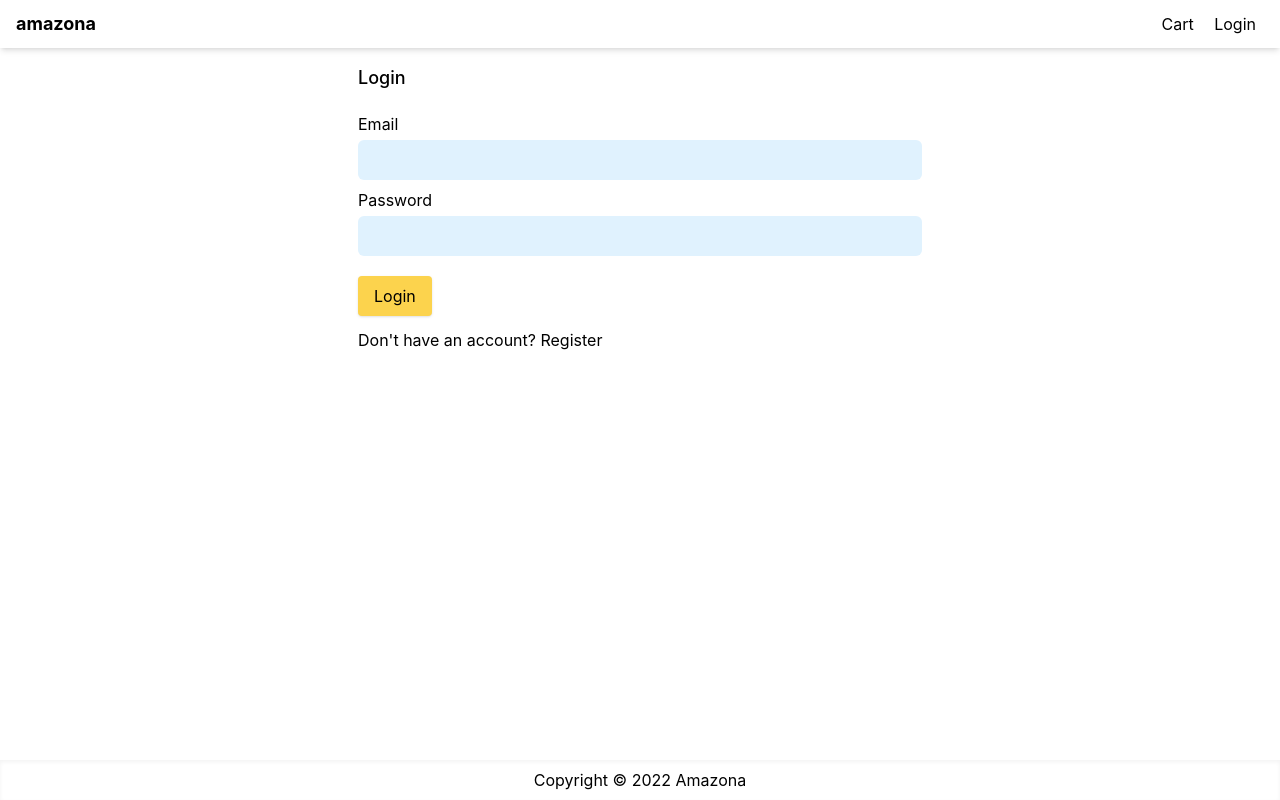
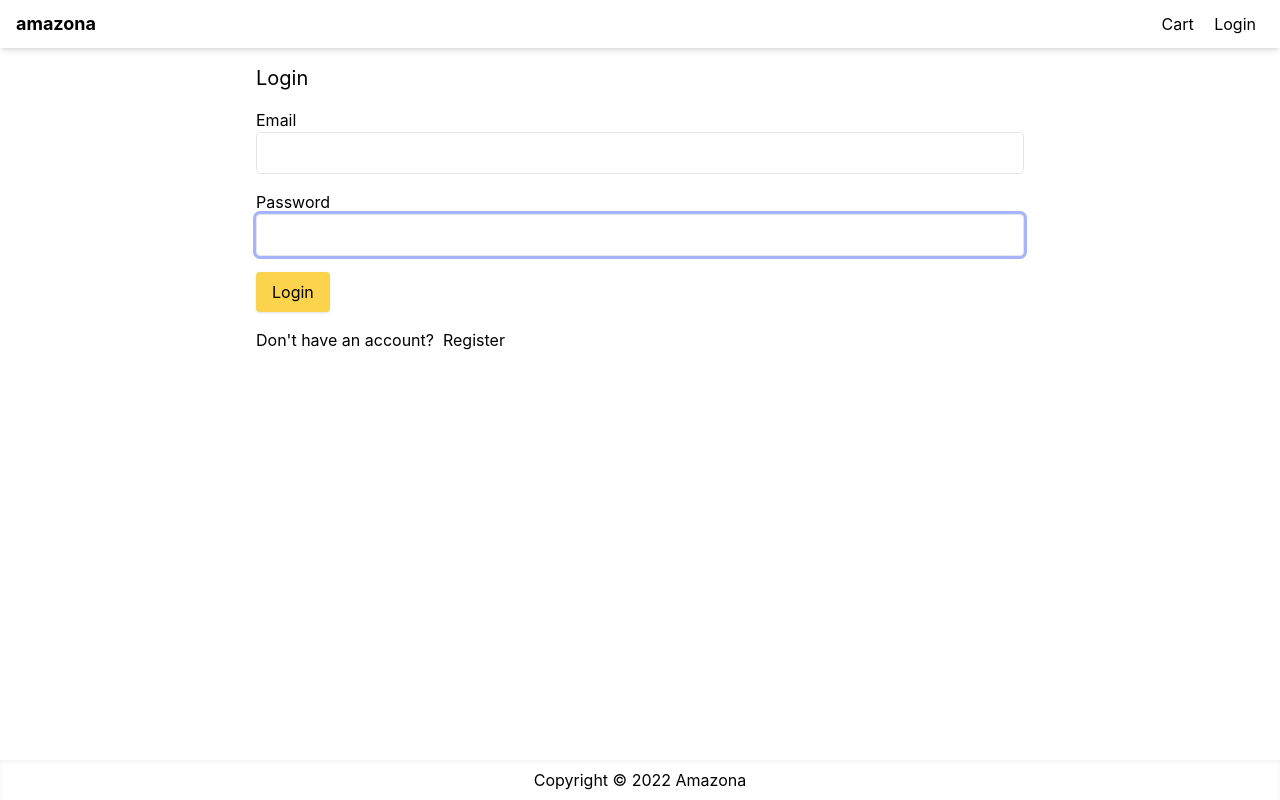
Before and after one commit to nimmet/React-Next-Tailwind-Project, a Next.js app in the folder next-tailwind-amazona/: page /login in a window 1280 px wide. Built offline with nearby package versions, Linux system fonts and the light colour scheme.

Commit message:
implemented react-form to handle form info

```diff
--- a/next-tailwind-amazona/package.json
+++ b/next-tailwind-amazona/package.json
@@ -17,6 +17,7 @@
     "next": "13.0.5",
     "react": "18.2.0",
     "react-dom": "18.2.0",
+    "react-hook-form": "^7.40.0",
     "react-icons": "^4.7.1"
   },
   "devDependencies": {
--- a/next-tailwind-amazona/pages/cart.js
+++ b/next-tailwind-amazona/pages/cart.js
@@ -98,7 +98,7 @@
               </li>
               <li>
                 <button className="primary-button w-full "
-                onClick={()=> router.push('/shipping')}>Check Out</button>
+                onClick={()=> router.push('login?redirect=/shipping')}>Check Out</button>
               </li>
             </ul>
           </div>
--- /dev/null
+++ b/next-tailwind-amazona/pages/login-dev-by-me.js
@@ -0,0 +1,111 @@
+
+import Link from 'next/link'
+import React, { useRef, useState } from 'react'
+import { Layout } from '../components/Layout'
+
+const Login = () => {
+    const [register,setRegister] = useState(false)
+    const passwordRef = useRef('')
+    const [pass,setPass] = useState()
+
+    const loginHandler =() => {
+       if(pass.length < 5){
+        alert("Password must be at least 5 characters")
+        passwordRef.current.focus()
+       }
+
+    }
+
+  return (
+    <Layout title="Login">
+    { !register ?
+       <div className=' flex flex-col gap-5 mx-20 md:mx-[350px]'>
+        <h1 className=' text-lg font-[500]'> { register?'Register': 'Login'}</h1>
+
+        <form >
+        <div className=' flex flex-col gap-1 mb-2'>
+
+            <label htmlFor="email">Email</label>
+            <input type="email" name="email" required
+                className='rounded-md h-10  bg-sky-100 outline-none active:outline hover:outline-sky-300 outline-offset-0
+                '
+            />
+        </div>
+
+        <div className=' flex flex-col gap-1'>
+            <label htmlFor="password">Password</label>
+            <input type="password" name="password" required
+            ref={passwordRef}
+            value={pass}
+            onChange={(e)=> {
+
+                 setPass(e.target.value)}}
+                 className='rounded-md h-10  bg-sky-100 outline-none active:outline hover:outline-sky-300 outline-offset-0'
+            />
+
+        </div>
+
+        <div className=' flex flex-col gap-3 mt-5'>
+
+        <button className='primary-button w-min'
+        onClick={()=>loginHandler}
+        >Login</button>
+        <div>
+        Don't have an account?
+        <Link href="" className='  '
+        onClick={()=> setRegister(!register)}> Register</Link>
+        </div>
+
+        </div>
+        </form>
+       </div>
+       :
+       <div className=' flex flex-col gap-5 mx-20 md:mx-[350px]'>
+       <h1 className=' text-lg font-[500]'> { register?'Register': 'Login'}</h1>
+
+        <form >
+
+        <div className=' flex flex-col gap-1 mb-2'>
+
+<label htmlFor="name">Name</label>
+<input type="text" name="name"
+    className='rounded-md h-10  bg-sky-100 outline-none active:outline hover:outline-sky-300 outline-offset-0
+    '
+/>
+</div>
+        <div className=' flex flex-col gap-1 mb-2'>
+
+            <label htmlFor="email">Email</label>
+            <input type="email" name="email" required
+                className='rounded-md h-10  bg-sky-100 outline-none active:outline hover:outline-sky-300 outline-offset-0
+                '
+            />
+        </div>
+
+        <div className=' flex flex-col gap-1'>
+            <label htmlFor="password">Password</label>
+            <input type="password" name="password"
+            ref={passwordRef}
+            required
+                 className='rounded-md h-10  bg-sky-100 outline-none active:outline hover:outline-sky-300 outline-offset-0'
+            />
+        </div>
+
+        <div className=' flex flex-col gap-3 mt-5'>
+
+        <button className='primary-button w-min'>Login</button>
+        <div>
+        Don't have an account?
+        <Link href="" className='  '
+        onClick={()=> setRegister(!register)}> Register</Link>
+        </div>
+        </div>
+        </form>
+       </div>
+    }
+    </Layout>
+
+  )
+}
+
+export default Login
--- a/next-tailwind-amazona/pages/login.js
+++ b/next-tailwind-amazona/pages/login.js
@@ -1,111 +1,52 @@
+import Link from "next/link";
+import React from "react";
+import { useForm } from "react-hook-form";
+import { Layout } from "../components/Layout";
 
-import Link from 'next/link'
-import React, { useRef, useState } from 'react'
-import { Layout } from '../components/Layout'
+const LoginScreen = () => {
 
-const Login = () => {
-    const [register,setRegister] = useState(false)
-    const passwordRef = useRef('')
-    const [pass,setPass] = useState()
+    const {
+        handleSubmit, register, formState: { errors},
+    } = useForm()
 
-    const loginHandler =() => {
-       if(pass.length < 5){
-        alert("Password must be at least 5 characters")
-        passwordRef.current.focus()
-       }
-       console.log(passwordRef.current);
+    const submitHandler = ({email,password}) => {
+
     }
 
   return (
     <Layout title="Login">
-    { !register ?
-       <div className=' flex flex-col gap-5 mx-20 md:mx-[350px]'>
-        <h1 className=' text-lg font-[500]'> { register?'Register': 'Login'}</h1>
-
-        <form >
-        <div className=' flex flex-col gap-1 mb-2'>
-
-            <label htmlFor="email">Email</label>
-            <input type="email" name="email" required
-                className='rounded-md h-10  bg-sky-100 outline-none active:outline hover:outline-sky-300 outline-offset-0
-                '
-            />
+      <form className="mx-auto max-w-screen-md" onSubmit={handleSubmit(submitHandler)}>
+        <h1 className="mb-4 text-xl">Login</h1>
+        <div className="mb-4">
+          <label htmlFor="email">Email</label>
+          <input type="email" id="email" autoFocus className="w-full" {...register('email',{required:'Please enter email', pattern:{
+            value:/^[a-zA-Z0-9_.+-]+$[a-zA-Z0-9-]+.[a-zA-Z0-9-.]+$/i,
+            message:'please enter a valid email'
+          }})}/>
+          {errors.email && <div className="text-red-500 mt-1">{errors.email.message}</div>}
         </div>
 
-        <div className=' flex flex-col gap-1'>
-            <label htmlFor="password">Password</label>
-            <input type="password" name="password" required
-            ref={passwordRef}
-            value={pass}
-            onChange={(e)=> {
-
-                 setPass(e.target.value)}}
-                 className='rounded-md h-10  bg-sky-100 outline-none active:outline hover:outline-sky-300 outline-offset-0'
-            />
-
+        <div className="mb-4">
+          <label htmlFor="password">Password</label>
+          <input type="password" id="password" autoFocus className="w-full"
+            {...register('password',{required:'Please enter password',
+            minLength: {value:6,message:'password must be more than 6 characters'}
+            })}
+          />
+{errors.password && <div className="text-red-500 mt-1">{errors.password.message}</div>}
         </div>
 
-        <div className=' flex flex-col gap-3 mt-5'>
-
-        <button className='primary-button w-min'
-        onClick={()=>loginHandler}
-        >Login</button>
-        <div>
-        Don't have an account?
-        <Link href="" className='  '
-        onClick={()=> setRegister(!register)}> Register</Link>
+        <div className="mb-4">
+          <button className="primary-button">Login</button>
         </div>
 
+        <div className="mb-4">
+          Don&apos;t have an account? &nbsp;
+          <Link href="register">Register</Link>
         </div>
-        </form>
-       </div>
-       :
-       <div className=' flex flex-col gap-5 mx-20 md:mx-[350px]'>
-       <h1 className=' text-lg font-[500]'> { register?'Register': 'Login'}</h1>
+      </form>
+    </Layout>
+  );
+};
 
-        <form >
-
-        <div className=' flex flex-col gap-1 mb-2'>
-
-<label htmlFor="name">Name</label>
-<input type="text" name="name"
-    className='rounded-md h-10  bg-sky-100 outline-none active:outline hover:outline-sky-300 outline-offset-0
-    '
-/>
-</div>
-        <div className=' flex flex-col gap-1 mb-2'>
-
-            <label htmlFor="email">Email</label>
-            <input type="email" name="email" required
-                className='rounded-md h-10  bg-sky-100 outline-none active:outline hover:outline-sky-300 outline-offset-0
-                '
-            />
-        </div>
-
-        <div className=' flex flex-col gap-1'>
-            <label htmlFor="password">Password</label>
-            <input type="password" name="password"
-            ref={passwordRef}
-            required
-                 className='rounded-md h-10  bg-sky-100 outline-none active:outline hover:outline-sky-300 outline-offset-0'
-            />
-        </div>
-
-        <div className=' flex flex-col gap-3 mt-5'>
-
-        <button className='primary-button w-min'>Login</button>
-        <div>
-        Don't have an account?
-        <Link href="" className='  '
-        onClick={()=> setRegister(!register)}> Register</Link>
-        </div>
-        </div>
-        </form>
-       </div>
-    }
-    </Layout>
-
-  )
-}
-
-export default Login
+export default LoginScreen;
--- a/next-tailwind-amazona/styles/globals.css
+++ b/next-tailwind-amazona/styles/globals.css
@@ -35,3 +35,9 @@
 .primary-button {
   @apply rounded bg-amber-300 py-2 px-4 shadow outline-none hover:bg-amber-400 active:bg-amber-500
 }
+
+input,
+select,
+textarea {
+  @apply rounded border p-2 outline-none ring-indigo-300 focus:ring;
+}
```
Also changed, not shown: 1 other file (tests, documents, lock files or other folders).
